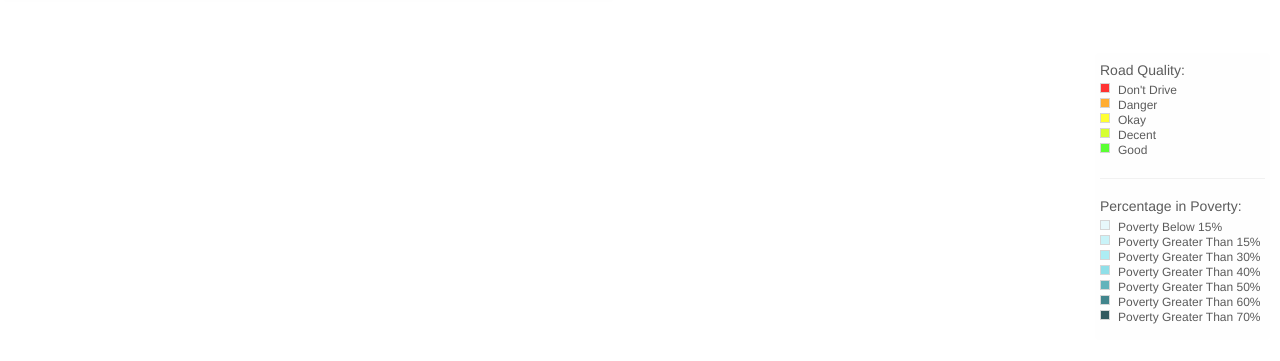
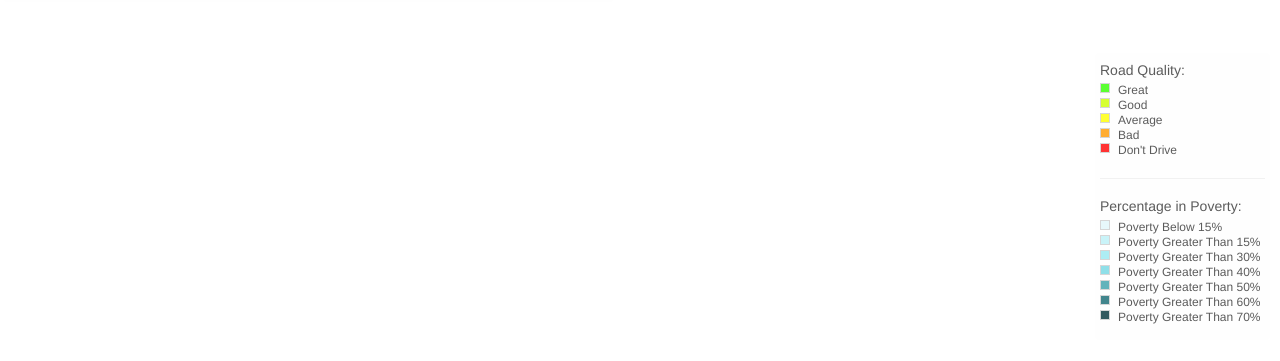
Before and after one commit to andys6190/roads, a plain HTML site: page index.html in a window 1280 px wide. Shown: the part 97-458 px from the top of the page. Drawn offline with nearby package versions, Linux system fonts and the light colour scheme; some packages are replaced by stand-ins of ours.

Commit message:
changed order of legend

```diff
--- a/index.html
+++ b/index.html
@@ -64,11 +64,11 @@
     <div class="map-keys">
         <h3>Road Quality:</h3>
             <ol>
+                <li class="dgreen"><div class="key"></div>Great</li>
+                <li class="lgreen"><div class="key"></div>Good</li>
+                <li class="yellow"><div class="key"></div>Average</li>
+                <li class="orange"><div class="key"></div>Bad</li>
                 <li class="red"><div class="key"> </div>Don't Drive</li>
-                <li class="orange"><div class="key"></div> Danger</li>
-                <li class="yellow"><div class="key"></div> Okay</li>
-                <li class="lgreen"><div class="key"></div> Decent</li>
-                <li class="dgreen"><div class="key"></div> Good</li>
             </ol>
             <hr>
         <h3>Percentage in Poverty:</h3>
```
